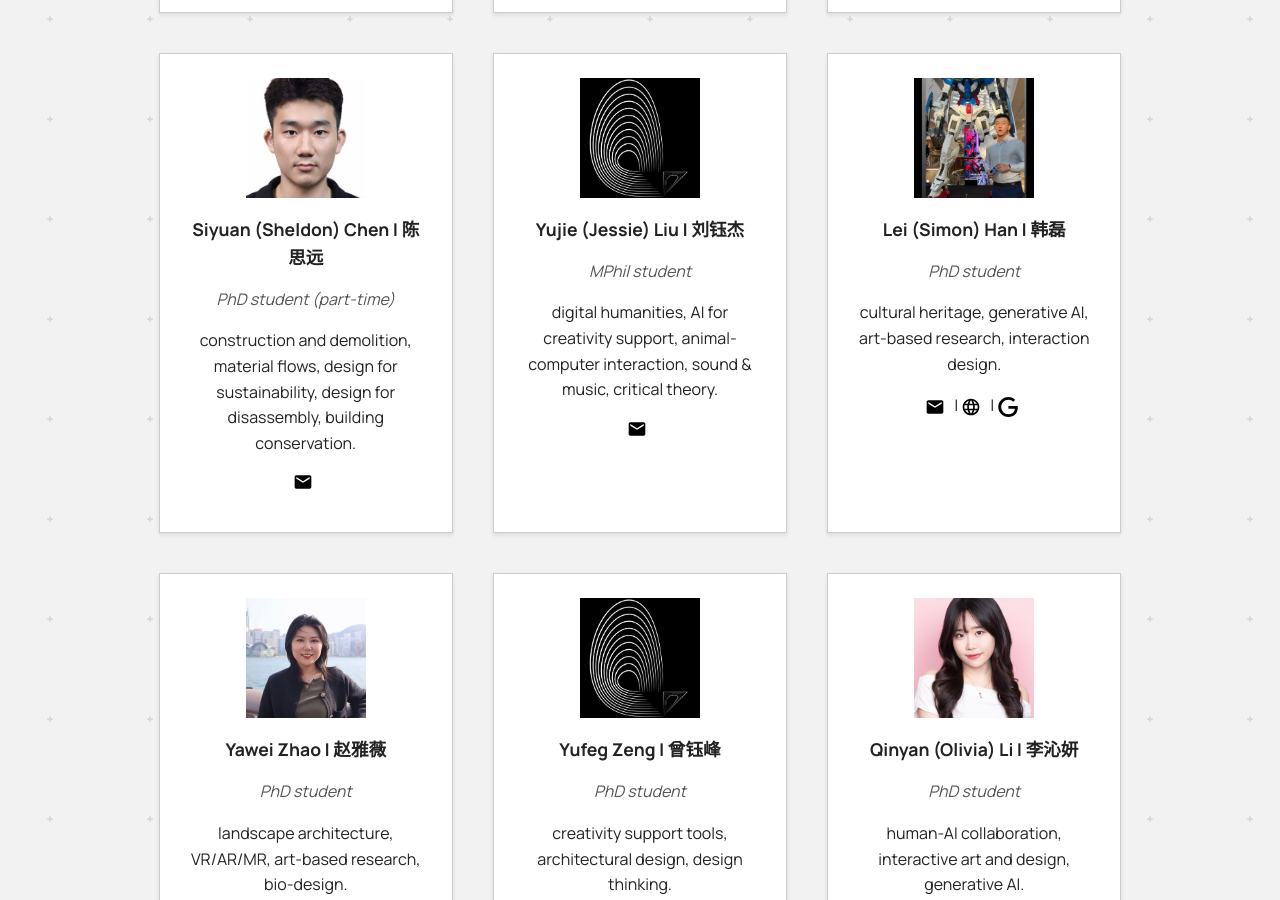
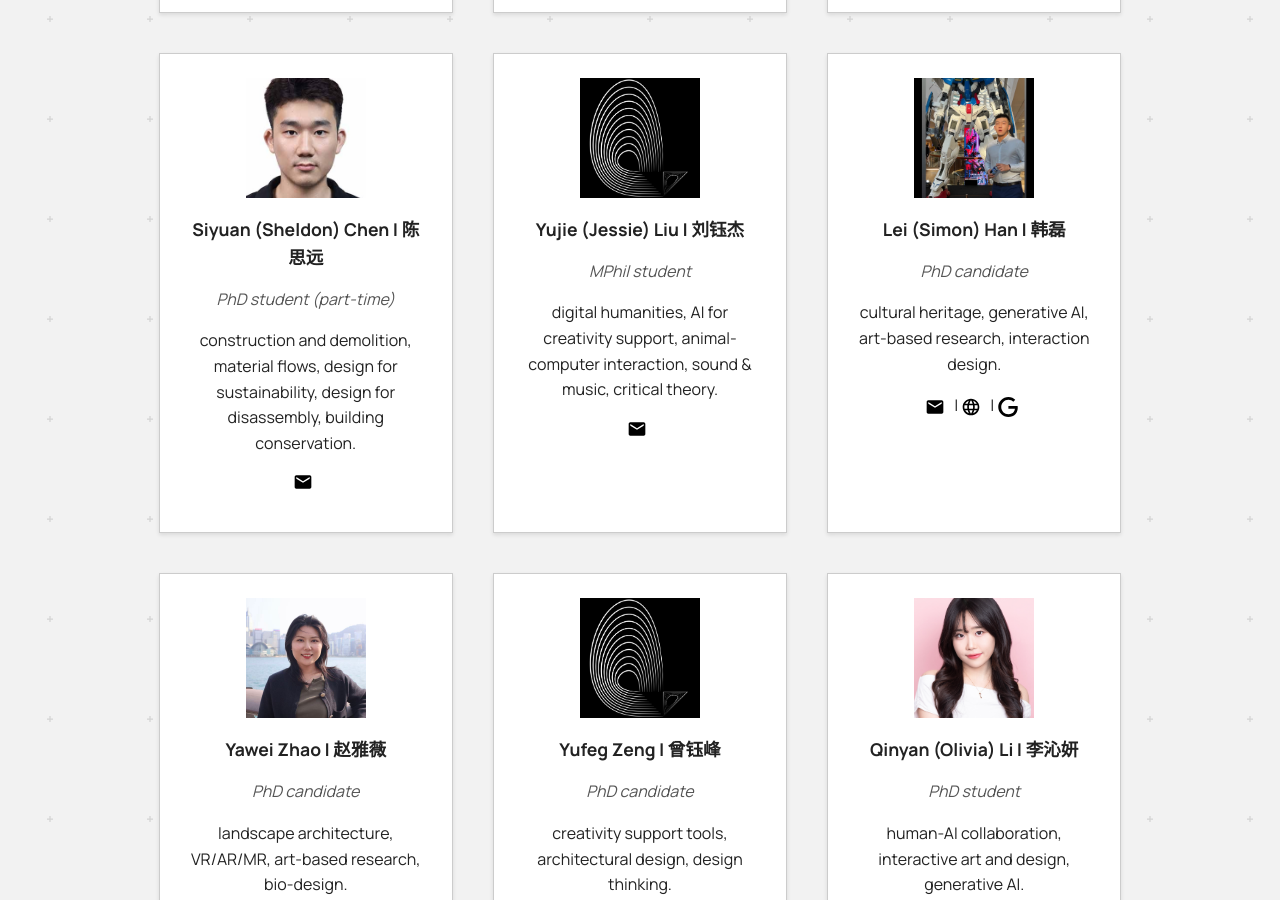
Before and after one commit to anqua/at-a, a Jekyll site: the page built from people.md, in a window 1280 px wide and 900 px high, scrolled down 1231 px. Built offline with Jekyll 4.4.1, drawn with Linux system fonts in a browser that asks for light colours.

Commit message:
Update Yufeng, Yawei, and Lei Han to PhD candidate

```diff
--- a/_data/people.yml
+++ b/_data/people.yml
@@ -54,7 +54,7 @@
   research: "digital humanities, AI for creativity support, animal-computer interaction, sound & music, critical theory."
 
 - name: Lei (Simon) Han | 韩磊
-  role: PhD student
+  role: PhD candidate
   photo: /at-a/assets/images/photo_Simon.jpeg
   email: lhan229@connect.hkust-gz.edu.cn
   website: https://leihan124.github.io/
@@ -62,14 +62,14 @@
   research: "cultural heritage, generative AI, art-based research, interaction design."
 
 - name: Yawei Zhao | 赵雅薇
-  role: PhD student
+  role: PhD candidate
   photo: /at-a/assets/images/photo_Yawei.jpg
   email: yzhao099@connect.hkust-gz.edu.cn
   scholar: https://scholar.google.com/citations?user=TMgvITkAAAAJ&hl=en
   research: "landscape architecture, VR/AR/MR, art-based research, bio-design."
 
 - name: Yufeg Zeng | 曾钰峰
-  role: PhD student
+  role: PhD candidate
   photo: /at-a/assets/images/Logo_AtA.png
   email: yzeng683@connect.hkust-gz.edu.cn
   research: "creativity support tools, architectural design, design thinking."
```
